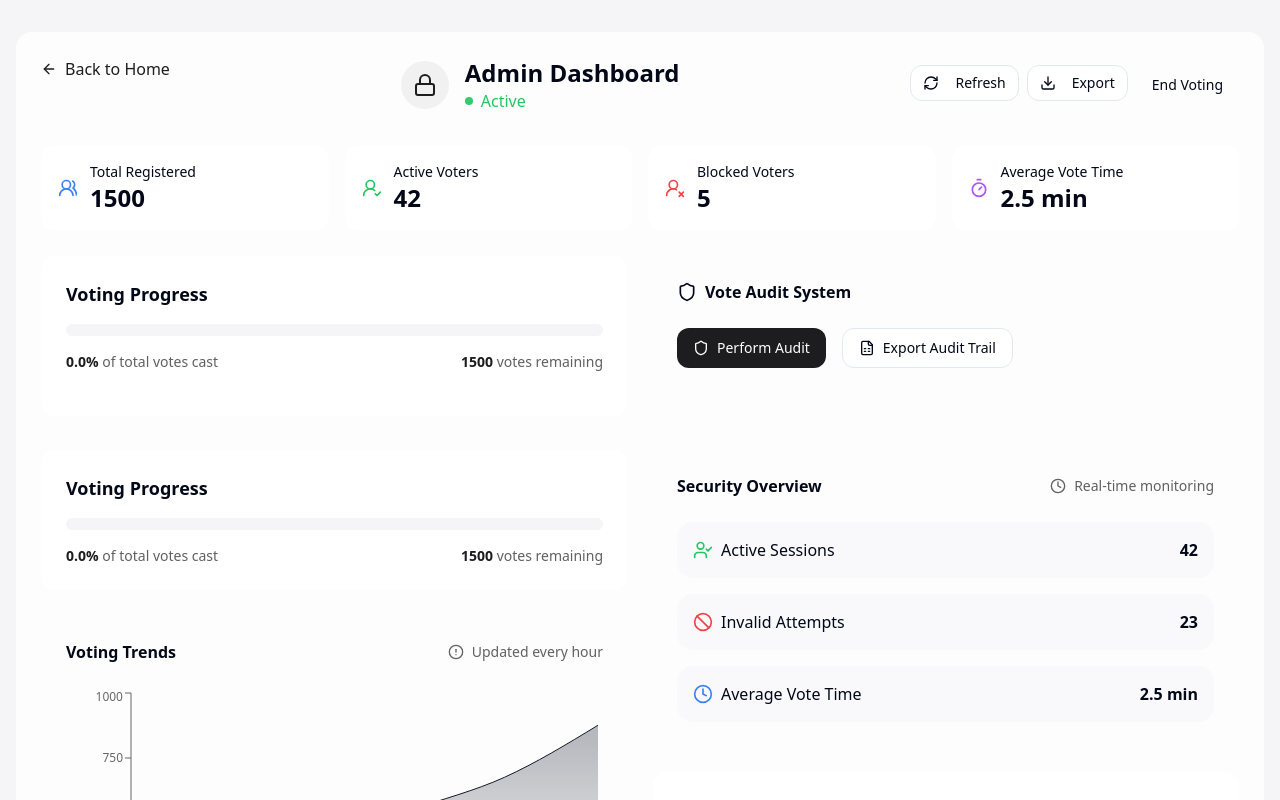
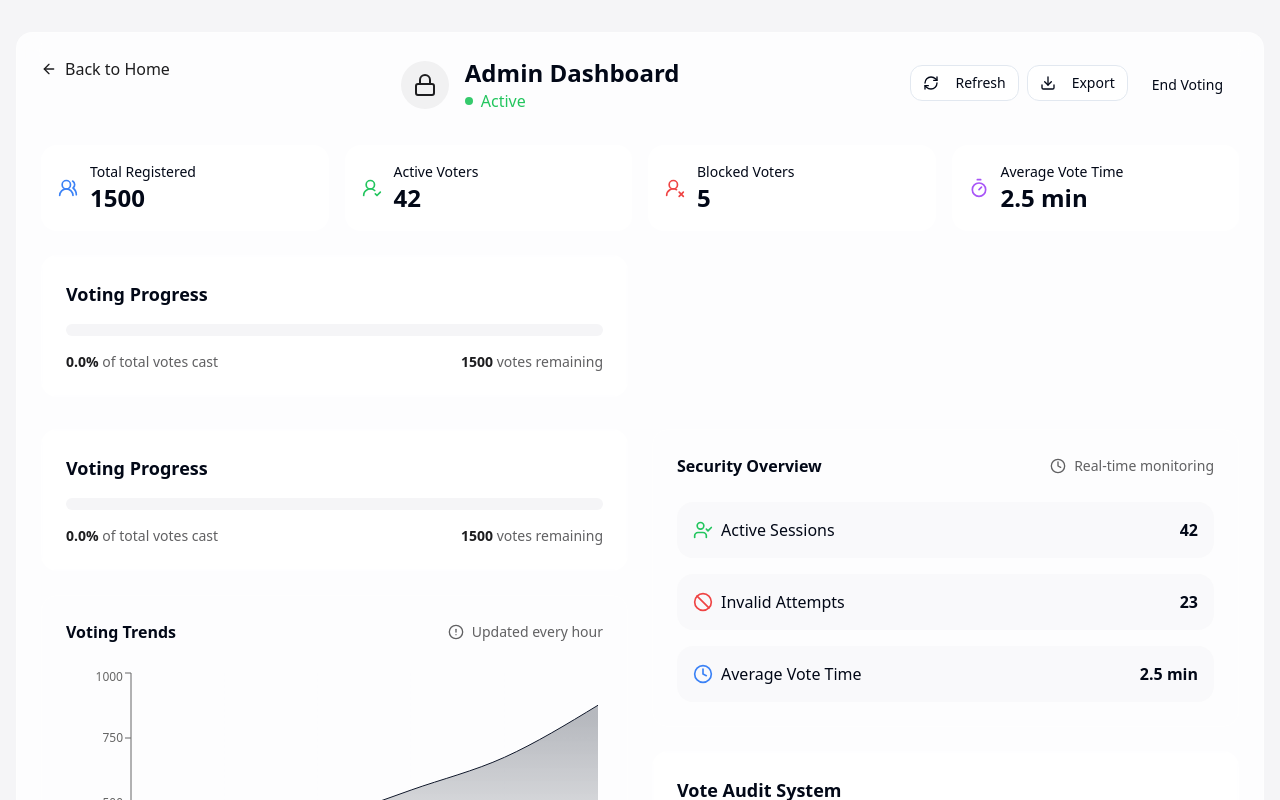
Before and after one commit to hridesh94/SecureVoteChain, a React (Vite) app: page /dashboard/admin in a window 1280 px wide. Shown: the top 800 px of the page. Built offline with nearby package versions, Linux system fonts and the light colour scheme.

Commit message:
Remove duplicate component
Remove duplicate component from the codebase.

```diff
--- a/src/pages/admin/AdminDashboard.tsx
+++ b/src/pages/admin/AdminDashboard.tsx
@@ -3,7 +3,6 @@ import DashboardWrapper from "@/components/admin/dashboard/DashboardWrapper";
 import DashboardHeader from "@/components/admin/dashboard/DashboardHeader";
 import DashboardContent from "@/components/admin/dashboard/DashboardContent";
 import VoterStats from "@/components/admin/VoterStats";
-import VoteAudit from "@/components/admin/VoteAudit";
 import VotingProgress from "@/components/admin/VotingProgress";
 import { useAdminDashboard } from "@/hooks/useAdminDashboard";
 
@@ -52,7 +51,6 @@ const AdminDashboard = () => {
           votingProgress={stats.votingProgress}
           remainingVoters={stats.remainingVoters}
         />
-        <VoteAudit />
       </div>
 
       <DashboardContent
```
